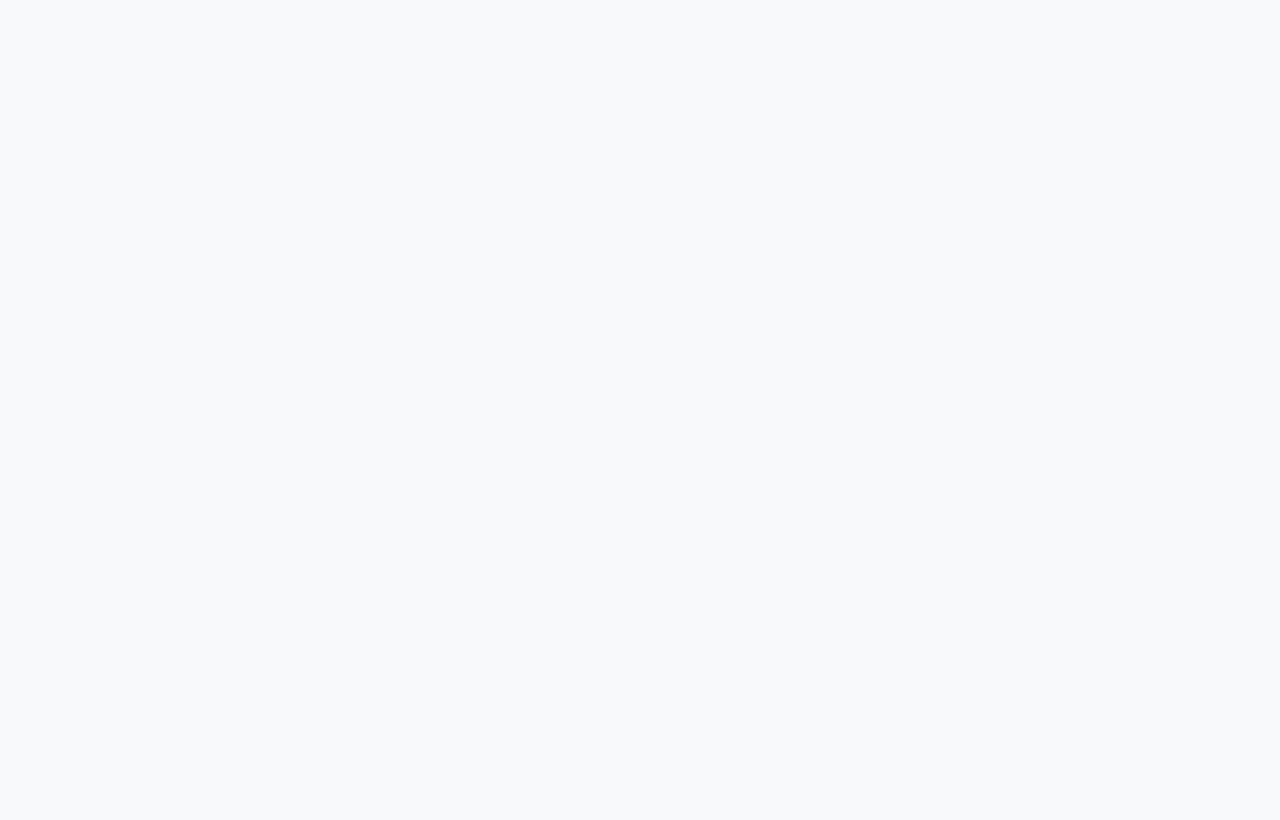
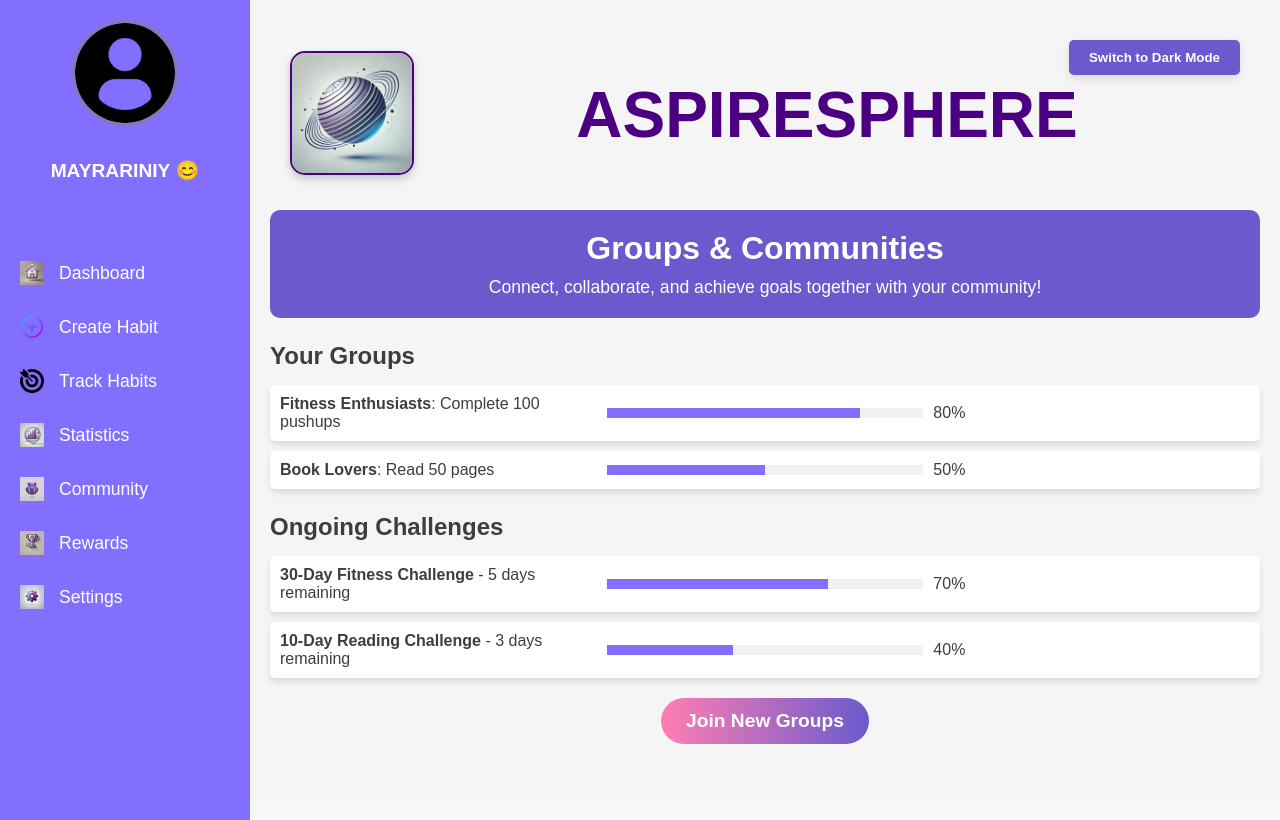
Before and after one commit to Mayrariniy26/aspiresphere, a React (Create React App) app: page /communities in a window 1280 px wide. Before the commit this address had no page. Built offline with nearby package versions, Linux system fonts and the light colour scheme.

Commit message:
Added Communities page files

```diff
--- a/src/App.js
+++ b/src/App.js
@@ -5,6 +5,7 @@ import DashboardPage from "./pages/DashboardPage"; // Import DashboardPage
 import CreateHabitPage from "./pages/CreateHabitPage";// Import CreateHabitPage
 import HabitTrackingPage from "./pages/HabitTrackingPage";// Import HabitTrackingPage
 import StatisticsPage from "./pages/StatisticsPage"; // Import StatisticsPage
+import CommunitiesPage from "./pages/CommunitiesPage"; // Import CommunitiesPage
 
 const App = () => {
   return (
@@ -23,6 +24,9 @@ const App = () => {
 
        {/* Statistics Page Route */}
        <Route path="/statistics" element={<StatisticsPage />} />
+
+       {/* Communities Page Route */}
+       <Route path="/communities" element={<CommunitiesPage />} />
     </Routes>
   );
 };
--- a/src/components/Sidebar.js
+++ b/src/components/Sidebar.js
@@ -47,7 +47,7 @@ const Sidebar = () => {
           </Link>
         </li>
         <li>
-          <Link to="/community">
+          <Link to="/communities">
             <img src={groupsIcon} alt="Community Icon" className="menu-icon" />
             <span>Community</span>
           </Link>
--- /dev/null
+++ b/src/pages/CommunitiesPage.js
@@ -0,0 +1,68 @@
+import React from "react";
+import Sidebar from "../components/Sidebar"; // Import Sidebar
+import Topbar from "../components/Topbar"; // Import Topbar
+import "../styles/CommunitiesPage.css"; // Import Styles
+
+const CommunitiesPage = () => {
+  const groups = [
+    { name: "Fitness Enthusiasts", challenge: "Complete 100 pushups", progress: 80 },
+    { name: "Book Lovers", challenge: "Read 50 pages", progress: 50 },
+  ];
+
+  const challenges = [
+    { name: "30-Day Fitness Challenge", daysRemaining: 5, progress: 70 },
+    { name: "10-Day Reading Challenge", daysRemaining: 3, progress: 40 },
+  ];
+
+  return (
+    <div className="communities-page">
+      <Sidebar />
+      <div className="main-content">
+        <Topbar />
+
+        {/* Header Section */}
+        <div className="header-card">
+          <h2>Groups & Communities</h2>
+          <p>
+            Connect, collaborate, and achieve goals together with your community!
+          </p>
+        </div>
+
+        {/* Groups Section */}
+        <div className="groups-section">
+          <h3>Your Groups</h3>
+          {groups.map((group, index) => (
+            <div className="group-item" key={index}>
+              <span>
+                <strong>{group.name}</strong>: {group.challenge}
+              </span>
+              <progress value={group.progress} max="100"></progress>
+              <span>{group.progress}%</span>
+            </div>
+          ))}
+        </div>
+
+        {/* Challenges Section */}
+        <div className="challenges-section">
+          <h3>Ongoing Challenges</h3>
+          {challenges.map((challenge, index) => (
+            <div className="challenge-item" key={index}>
+              <span>
+                <strong>{challenge.name}</strong> - {challenge.daysRemaining} days remaining
+              </span>
+              <progress value={challenge.progress} max="100"></progress>
+              <span>{challenge.progress}%</span>
+            </div>
+          ))}
+        </div>
+
+        {/* Join New Groups Button */}
+        <div className="join-groups">
+          <button className="join-groups-btn">Join New Groups</button>
+        </div>
+      </div>
+    </div>
+  );
+};
+
+export default CommunitiesPage;
--- /dev/null
+++ b/src/styles/CommunitiesPage.css
@@ -0,0 +1,90 @@
+.communities-page {
+    display: flex;
+    height: 100vh;
+  }
+
+  .main-content {
+    flex: 1;
+    overflow-y: auto;
+    background: var(--background);
+    color: var(--text-color);
+    padding: 20px;
+  }
+
+  .header-card {
+    background: var(--sidebar-bg, #6a5acd);
+    color: white;
+    padding: 20px;
+    border-radius: 10px;
+    margin-bottom: 20px;
+    text-align: center;
+  }
+
+  .header-card h2 {
+    margin: 0;
+    font-size: 2rem;
+    font-weight: bold;
+  }
+
+  .header-card p {
+    font-size: 1.1rem;
+    margin-top: 10px;
+  }
+
+  .groups-section,
+  .challenges-section {
+    margin-top: 20px;
+  }
+
+  .groups-section h3,
+  .challenges-section h3 {
+    font-size: 1.5rem;
+    color: var(--text-color);
+    margin-bottom: 15px;
+  }
+
+  .group-item,
+  .challenge-item {
+    display: flex;
+    justify-content: space-between;
+    align-items: center;
+    margin-bottom: 10px;
+    padding: 10px;
+    background: var(--background-light, #ffffff);
+    border-radius: 5px;
+    box-shadow: 0px 4px 6px rgba(0, 0, 0, 0.1);
+  }
+
+  .group-item span,
+  .challenge-item span {
+    flex: 1;
+    font-size: 1rem;
+  }
+
+  .group-item progress,
+  .challenge-item progress {
+    flex: 1;
+    margin: 0 10px;
+  }
+
+  .join-groups {
+    text-align: center;
+    margin-top: 20px;
+  }
+
+  .join-groups-btn {
+    background: linear-gradient(90deg, #ff7eb3, #6a5acd);
+    color: white;
+    border: none;
+    border-radius: 30px;
+    padding: 12px 25px;
+    font-size: 1.2rem;
+    font-weight: bold;
+    cursor: pointer;
+    transition: transform 0.3s ease, box-shadow 0.3s ease;
+  }
+
+  .join-groups-btn:hover {
+    transform: scale(1.05);
+    box-shadow: 0px 4px 8px rgba(0, 0, 0, 0.2);
+  }
```
